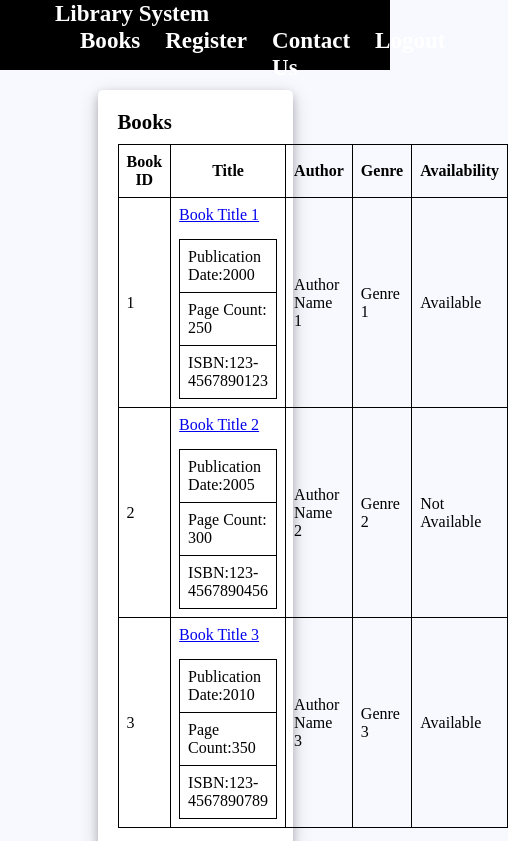
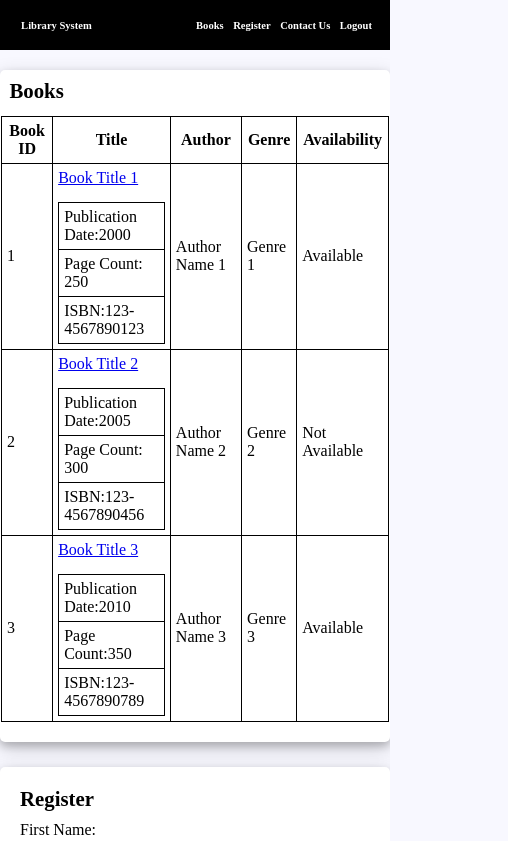
Before and after one commit to adii-tech/Library_System, a plain HTML site: page index.html in a window 390 px wide. Shown: the top 841 px of the page, 508 px wide, since content can reach past the window. Drawn offline with Linux system fonts and the light colour scheme.

Commit message:
making responsiv

```diff
--- a/index.html
+++ b/index.html
@@ -2,6 +2,7 @@
 <html lang="en">
 <head>
     <meta charset="UTF-8">
+    <meta name="viewport" content="width=device-width, initial-scale=1.0">
     <meta name="viewport" content="width=device-width, initial-scale=1.0">
     <link rel="stylesheet" href="style.css">
     <title>Library System</title>
--- a/style.css
+++ b/style.css
@@ -10,8 +10,8 @@ header{
     background-color: black;
     color: white;
     height: 70px;
-    font-weight: bold;
-    font-size:120%
+    position: sticky;
+    top: 0;
 }
 nav{
     height: 70px;
@@ -19,6 +19,8 @@ nav{
     flex-wrap: wrap;
     justify-content: space-between;
     align-items: center;
+    font-weight: bold;
+    font-size:120%;
 }
 li a{
     color: white;
@@ -45,17 +47,19 @@ li a:hover {
     color:aqua;
   }
 
-nav div{
-    margin: 0px 55px 0px 55px;
+nav .n1{
+    margin-left: 6vh;
+}
+.n2{
+  width: 30%;
+  margin-right: 2vh;
 }
 .n2 ul{
     list-style-type: none;
     display: flex;
+    justify-content: space-evenly;
 }
-li{
-    margin-left: 25px;
-}
-
+/* *********section1********* */
 table, th, td {
     border: 1px solid black;
     border-collapse: collapse;
@@ -86,6 +90,7 @@ td table{
     margin-top: 15px;
     width: 100%;
 }
+/* ******section2******* */
 .section2{
     display: flex;
     justify-content: center;
@@ -118,3 +123,40 @@ td table{
     margin: 5px 0;
     box-sizing: border-box;
   }
+
+  @media only screen and (max-width: 820px) {
+    header{
+      height: 50px;
+    }
+    nav{
+      font-size:55%;
+      width: 100%;
+      height: 50px;
+  }
+  nav .n1{
+    margin-left: 2.5vh;
+}
+.n2{
+  width: 50%;
+  margin-right: 1vh;
+}
+  .s1{
+    width:100%;
+    padding: 1px;
+    padding-bottom: 20px;
+  }
+  table, th, td {
+    padding: 5px;
+  }
+  .title1{
+    margin-bottom: 4px;
+    padding: 1vh;
+  }
+
+  .s2{
+    width:100%;
+    padding: 20px;
+    margin-top: 15px;
+    margin-bottom: 10px;
+  }
+  }
```
